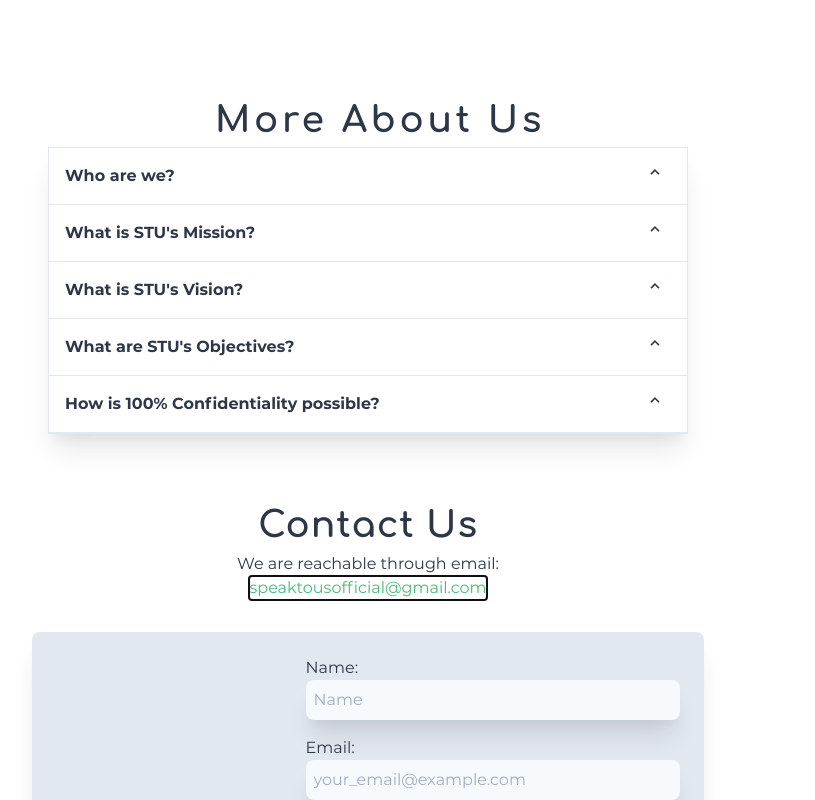
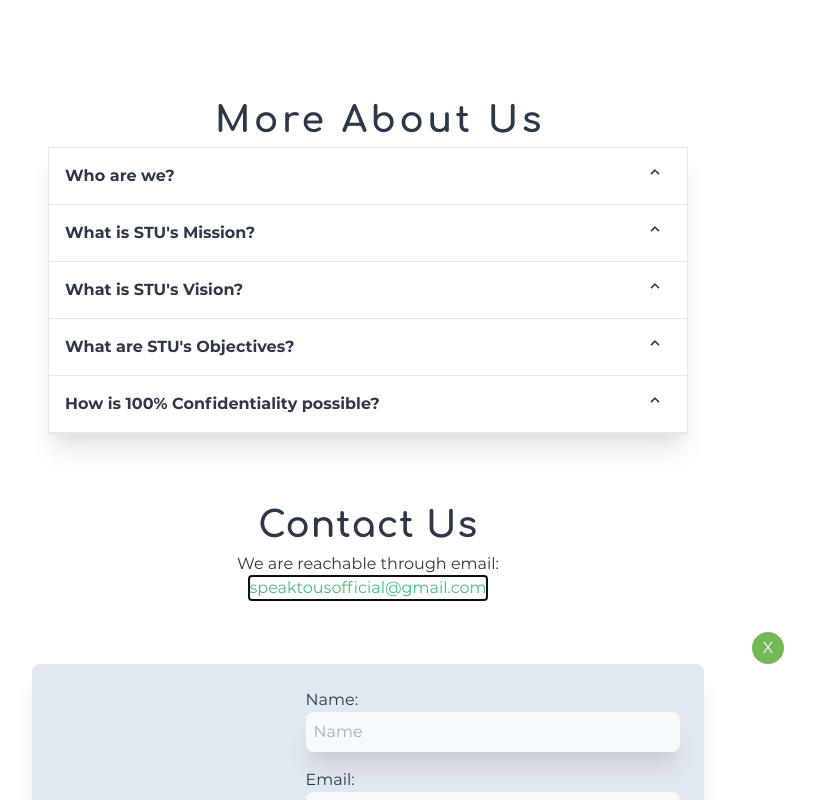
Before and after one commit to speaktousdev/speaktous-website, a Nuxt app: page /about in a window 1280 px wide. Both pictures are taken after a click on the button "speaktousofficial@gmail.com". Shown: the part 1158-1958 px from the top of the page, without its empty margins (272-1087 px from the left). Built offline with nearby package versions, Linux system fonts and the light colour scheme.

Commit message:
add close button on about page contact form

```diff
--- a/pages/about.vue
+++ b/pages/about.vue
@@ -61,8 +61,17 @@
           speaktousofficial@gmail.com
         </button>
       </div>
-      <div v-if="isVisible">
-        <Email :isaboutpage="isAboutPage" />
+      <div class="text-right" v-if="isVisible">
+        <div class="inline-block justify-center items-center">
+          <button
+            @click="isVisible = !isVisible"
+            class=" bg-green-400 text-white rounded-full h-8 w-8 lg:mr-48 flex items-center justify-center hover:bg-green-800"
+          >
+            X
+          </button>
+        </div>
+
+        <Email class="w-11/12" :isaboutpage="isAboutPage" />
       </div>
     </div>
   </main>
```
